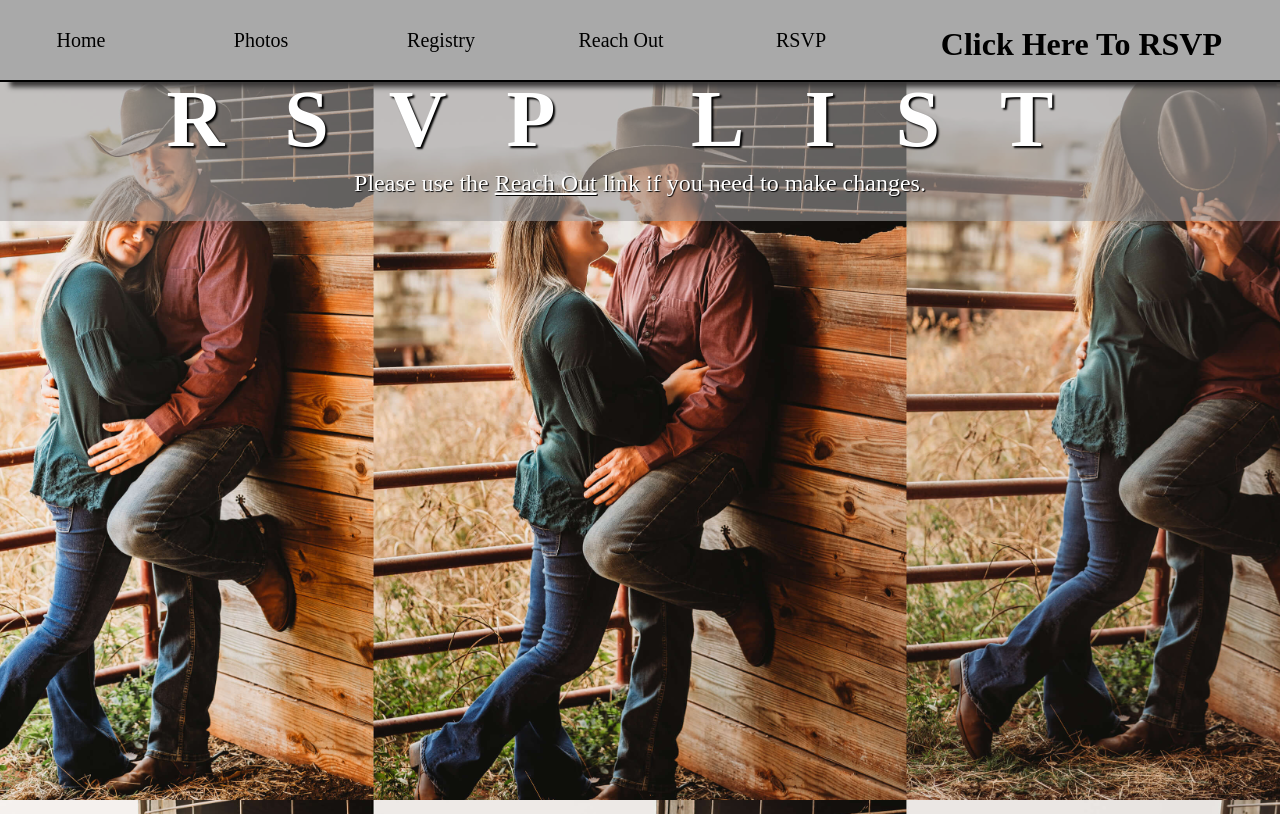
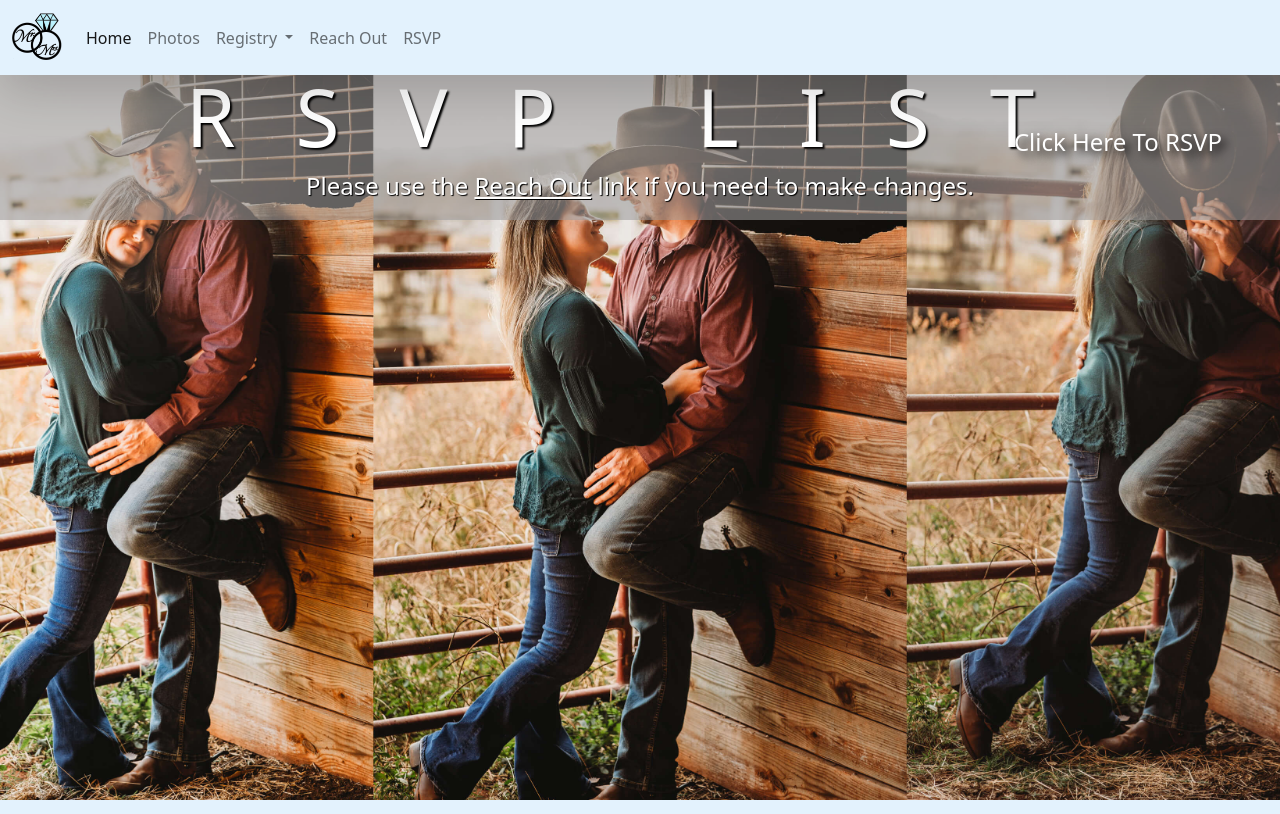
Before and after one commit to tccSolutions/wedding-site, a Flask app: page /rsvp in a window 1280 px wide. Run offline with Flask 2, Linux system fonts and the light colour scheme; data that the repository does not hold is empty; some libraries are stand-ins or nearby versions.

Commit message:
updated nav bar and pages to make better use of templating

```diff
--- a/static/css/index.styles.css
+++ b/static/css/index.styles.css
@@ -1,7 +1,8 @@
-body{
-    background-image: url("../images/background.jpg");
-
-}
+ .heading{
+        color:white;
+        text-shadow:5px 5px 5px black;
+        height: 100%;
+    }
 
 @media only screen and (max-width: 600px){
     html{
@@ -13,7 +14,7 @@ body{
         background-repeat: no-repeat;
         background-position: left top;
     }
-    .Heading{
+    .heading{
         color:white;
         text-shadow:5px 5px 5px black;
         height: 100%;
--- a/static/css/photos.styles.css
+++ b/static/css/photos.styles.css
@@ -1,9 +1,14 @@
+body{
+    background-image: none;
+    background-color: antiquewhite;
+}
 .photo_container{
     display:flex;
     flex-wrap: wrap;
     margin-top: 5em;
     width:100%;
     padding: 1.5em;
+    overflow-y: hidden;
 
 }
 .photo{
--- a/static/css/rsvp.styles.css
+++ b/static/css/rsvp.styles.css
@@ -57,7 +57,7 @@
 .rsvp_container_header{
     width:100%;
     position: fixed;
-    top:2.5%;
+    top:8%;
     z-index: 1;
     display:flex;
     flex-direction: column;
@@ -69,7 +69,7 @@
     font-size: 1.5em;
     color: white;
     text-shadow: 1px 1px 1px black;
-    margin-top: -2em;
+
 }
 
 .rsvp_container_header p a{
@@ -103,23 +103,25 @@
     font-size: 3em;
     letter-spacing: .1em;
     color:white;
-    text-shadow: 2px 2px 2px black;
+    text-shadow: 5px 5px 10px black;
 }
 #rsvp_maker{
     font-size: 2rem;
-    z-index: 3;
+    z-index: 2;
     position:fixed;
-    top:15px;
+    top:15%;
     right:50px;
     height: 40px;
     padding: .25em;
     border-radius: .5em;
+    color:white;
+    text-shadow: 5px 5px 10px black;
 
 }
 
 #rsvp_maker h4{
     position: relative;
-    top: -1.25em;
+
 }
 #rsvp_maker:hover{
     cursor: pointer;
@@ -135,11 +137,16 @@
         margin: 0;
     }
     #rsvp_maker{
+        text-align: center;
         position: fixed;
         top:93%;
         left:0;
         width:100vw;
         background-color: white;
+        color: black;
+    }
+    #rsvp_maker:hover{
+        background-color: #9d9b9b;
     }
     .rsvp_container_form{
         width:95%;
--- a/static/css/styles.css
+++ /dev/null
@@ -1,132 +0,0 @@
-body{
-    display:flex;
-    flex-direction: column;
-    align-items: center;
-    margin:0;
-    text-align: center;
-}
-nav{
-    position: sticky;
-    display: flex;
-    margin-right: auto;
-    align-items: center;
-    background-color: darkgrey;
-    width:100vw;
-    height: 3em;
-    top:0;
-    margin-bottom: 2.75em;
-    padding: 1em;
-    border-bottom: 2px solid black;
-    box-shadow: 10px 5px 5px rgb(58, 56, 56);
-    z-index: 2;
-}
-
-nav a {
-  text-align: center;
-    margin-right: 50px;
-    font-size: 1.25em;
-    cursor: pointer;
-    width: 100px;
-    padding: 15px;
-    text-decoration: none;
-    color:black;
-
-}
-nav a:hover{
-    text-decoration:underline;
-    box-shadow: 5px 5px 5px black;
-    border-radius: .05em;
-    transform:translate(.25em);
-    color: rgb(255, 255, 255);
-
-}
-
-
-.Heading{
-    margin-top: 5em;
-    display: flex;
-    flex-direction: column;
-    align-items: center;
-}
-.registry{
-    visibility:hidden;
-    position: fixed;
-    display:flex;
-    width:10%;
-    padding: 2em 1em;
-    flex-direction: column;
-    top:7%;
-    left:20%;
-    background-color: rgba(0, 0, 0, 0.62);
-    border-bottom-left-radius: .25em;
-    border-bottom-right-radius: .75em;
-    z-index: 2;
-}
-
-.registry a{
-    color: white;
-    font-size: 1.5em;
-    padding:.25em;
-    width:95%;
-    margin-bottom: 10px;
-}
-
-.registry:hover{
-    visibility: visible;
-}
-
-.registry_btn:hover ~ .registry{
-    visibility: visible;
-}
-#countdown{
-    text-shadow: 2px 2px 2px white;
-    font-size: 2em;
-}
-.mobile-nav{
-    display:none;
-}
-.mobile-dropdown{
-    visibility: hidden;
-    display: flex;
-    flex-direction: column;
-    position: fixed;
-    left:0;
-    top:8.5%;
-    background-color: rgba(0, 0, 0, 0.55);
-    width: 100%;
-}
-.mobile-dropdown a{
-    color:white;
-}
-.mobile-dropdown .registry{
-    top:22%;
-    left:27%;
-    width:15em;
-}
-
-.mobile-nav-icon{
-    margin-left: auto;
-    margin-right: 1.5em;
-}
-.mobile-nav-icon:hover{
-    transform: scale(1.25);
-    box-shadow: 5px 5px 5px black;
-    border: 2px solid black
-}
-
-@media only screen and (max-width: 600px) {
-    nav {
-        display:none;
-    }
-    .mobile-nav{
-        display: flex;
-    }
-
-    #countdown{
-        font-size: 1.5rem;
-        width:75vw;
-        justify-content: center;
-        text-shadow: 5px 5px 5px black;
-        margin-top: 5em;
-    }
-}
--- a/static/javascript/index.js
+++ b/static/javascript/index.js
@@ -1,16 +1 @@
-
-
-
-
-
-
-mobile_nav_icon = document.getElementsByClassName('mobile-nav-icon')[0]
-registry_field =document.getElementsByClassName("registry")[0]
-mobile_dropdown = document.getElementsByClassName("mobile-dropdown")[0]
-mobile_nav_icon.onclick = function (){
- if(mobile_dropdown.style.visibility === "visible") {
-  mobile_dropdown.style.visibility = "hidden";
- }else{
-  mobile_dropdown.style.visibility = "visible";
- }
-}
+document.body.style.backgroundImage = "url('../static/images/background.jpg')"
--- a/templates/index.html
+++ b/templates/index.html
@@ -4,20 +4,64 @@
     <meta charset="UTF-8" />
     <link rel="stylesheet" href="../static/css/index.styles.css" />
     <link rel="icon"  type="image/x-icon" href="../static/images/img.png"/>
+     <link href="https://cdn.jsdelivr.net/npm/bootstrap@5.1.3/dist/css/bootstrap.min.css" rel="stylesheet"
+          integrity="sha384-1BmE4kWBq78iYhFldvKuhfTAU6auU8tT94WrHftjDbrCEXSU1oBoqyl2QvZ6jIW3" crossorigin="anonymous">
     <title>Mobley and Bailey Wedding</title>
   </head>
+
+
+  <nav class="sticky-top navbar navbar-expand-lg navbar-light shadow-lg " style="background-color: #e3f2fd;">
+  <div class="container-fluid">
+    <a class="navbar-brand" href="/"><img src="../static/images/img.png" width="50px"></a>
+    <button class="navbar-toggler" type="button" data-bs-toggle="collapse" data-bs-target="#navbarSupportedContent" aria-controls="navbarSupportedContent" aria-expanded="false" aria-label="Toggle navigation">
+      <span class="navbar-toggler-icon"></span>
+    </button>
+    <div class="collapse navbar-collapse" id="navbarSupportedContent">
+      <ul class="navbar-nav me-auto mb-2 mb-lg-0">
+        <li class="nav-item">
+          <a class="nav-link active" aria-current="page" href="/">Home</a>
+        </li>
+        <li class="nav-item">
+          <a class="nav-link" href="{{url_for('photos')}}">Photos</a>
+        </li>
+        <li class="nav-item dropdown">
+          <a class="nav-link dropdown-toggle"  id="navbarDropdown" role="button" data-bs-toggle="dropdown" aria-expanded="false">
+           Registry
+          </a>
+          <ul class="dropdown-menu" aria-labelledby="navbarDropdown">
+            <li><a class="dropdown-item" href="https://www.walmart.com/registry/WR/3c528b4e-c382-4f62-a463-25d954380bea">Walmart</a></li>
+            <li><a class="dropdown-item" href="https://www.amazon.com/hz/wishlist/ls/1IUH8FY351NRZ?ref_=wl_share">Amazon</a></li>
+          </ul>
+        </li>
+        <li class="nav-item">
+          <a class="nav-link" href="{{url_for('contact')}}">Reach Out</a>
+        </li>
+        <li class="nav-item">
+          <a class="nav-link" href="{{url_for('rsvp')}}">RSVP</a>
+        </li>
+      </ul>
+    </div>
+  </div>
+</nav>
+
+
   <body>
-  {% include 'navbar.html' %}
-    <div class="Heading">
-      <h1>Taylor & Dwight's</h1>
+
+  {% block content %}
+    <div class="mx-auto text-center mt-5 heading">
+      <h1 >Taylor & Dwight's</h1>
        <h2>Wedding Journey</h2>
       <div style="display: flex; justify-content: center; align-items: center;">
-        <p id="countdown"></p>
+        <h1 id="countdown" class=" mt-5"></h1>
       </div>
-
     </div>
+     <script src="../static/javascript/countdown.js"></script>
+      <script src ="../static/javascript/index.js"></script>
+  {% endblock %}
 
 
-   <script src="../static/javascript/countdown.js"></script>
+  <script src="https://cdn.jsdelivr.net/npm/bootstrap@5.1.3/dist/js/bootstrap.bundle.min.js"
+        integrity="sha384-ka7Sk0Gln4gmtz2MlQnikT1wXgYsOg+OMhuP+IlRH9sENBO0LRn5q+8nbTov4+1p"
+        crossorigin="anonymous"></script>
   </body>
 </html>
--- a/templates/navbar.html
+++ /dev/null
@@ -1,42 +0,0 @@
-<!DOCTYPE html>
-<html lang="en">
-<head>
-    <meta charset="UTF-8">
-    <meta name="viewport" content="width=device-width,initial-scale=1.0">
-    <link rel="stylesheet" href="../static/css/styles.css"/>
-    <link rel="icon"  type="image/x-icon" href="../static/images/img.png"/>
-    <title>Photos</title>
-</head>
-<body>
- <nav>
-     <a href="{{url_for('index')}}">Home</a>
-      <a href="{{url_for('photos')}}">Photos</a>
-      <a class="registry_btn">Registry</a>
-      <a href="{{url_for('contact')}}">Reach Out</a>
-      <a href="{{url_for('rsvp')}}" >RSVP</a>
-     <div class="registry">
-       <a  href="https://www.amazon.com/hz/wishlist/ls/1IUH8FY351NRZ?ref_=wl_share">Amazon Registry</a>
-       <a href="https://www.walmart.com/registry/WR/3c528b4e-c382-4f62-a463-25d954380bea">Walmart Registry</a>
-      </div>
-    </nav>
- <nav class="mobile-nav">
-     <div class="mobile-nav-icon">
-         <img src="../static/images/img_1.png" width="50px"/>
-     </div>
-     <div class="mobile-dropdown">
-         <a href="{{url_for('index')}}">Home</a>
-      <a href="{{url_for('photos')}}">Photos</a>
-      <a class="registry_btn">Registry</a>
-      <a href="{{url_for('contact')}}">Reach Out</a>
-      <a href="{{url_for('rsvp')}}" >RSVP</a>
-     <div class="registry">
-       <a  href="https://www.amazon.com/hz/wishlist/ls/1IUH8FY351NRZ?ref_=wl_share">Amazon Registry</a>
-       <a href="https://www.walmart.com/registry/WR/3c528b4e-c382-4f62-a463-25d954380bea">Walmart Registry</a>
-      </div>
-     </div>
-
- </nav>
-
-    <script src="../static/javascript/index.js"></script>
-</body>
-</html>
--- a/templates/rsvp.html
+++ b/templates/rsvp.html
@@ -2,13 +2,13 @@
 <html lang="en">
     <head>
         <meta charset="UTF-8"/>
-        <link rel="stylesheet" href="../static/css/styles.css"/>
         <link rel="stylesheet" href="../static/css/rsvp.styles.css"/>
         <link rel="icon" type="image/x-icon" href="../static/images/img.png"/>
         <title>RSVP</title>
     </head>
     <body>
-        {% include 'navbar.html' %}
+        {% extends 'index.html' %}
+        {%block content%}
         <div id="rsvp_maker">
             <h4>Click Here To RSVP</h4>
         </div>
@@ -38,6 +38,7 @@
         </div>
 
         <script src="../static/javascript/rsvp.js"></script>
+    {%endblock%}
 
     </body>
 </html>
```
Also changed, not shown: templates/contact.html (+4 -3 lines), templates/photos.html (+9 -12 lines), static/images/img.png.
